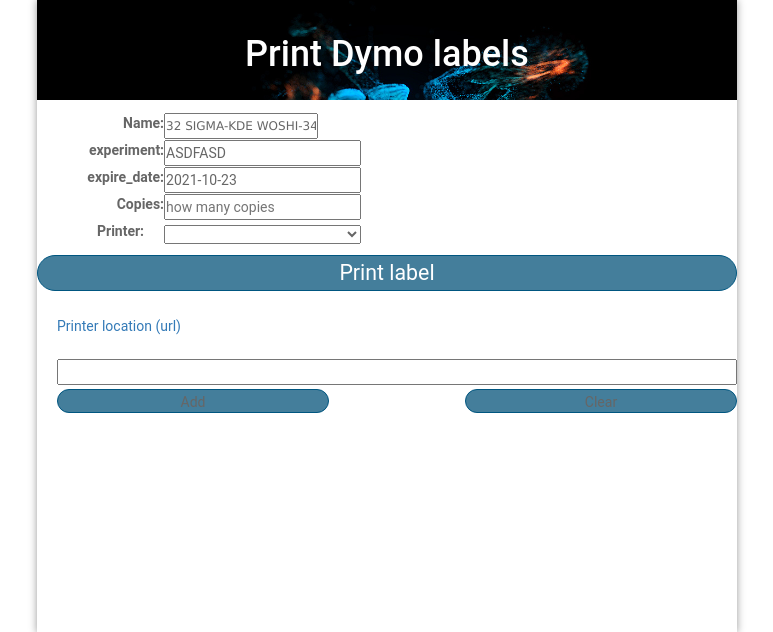
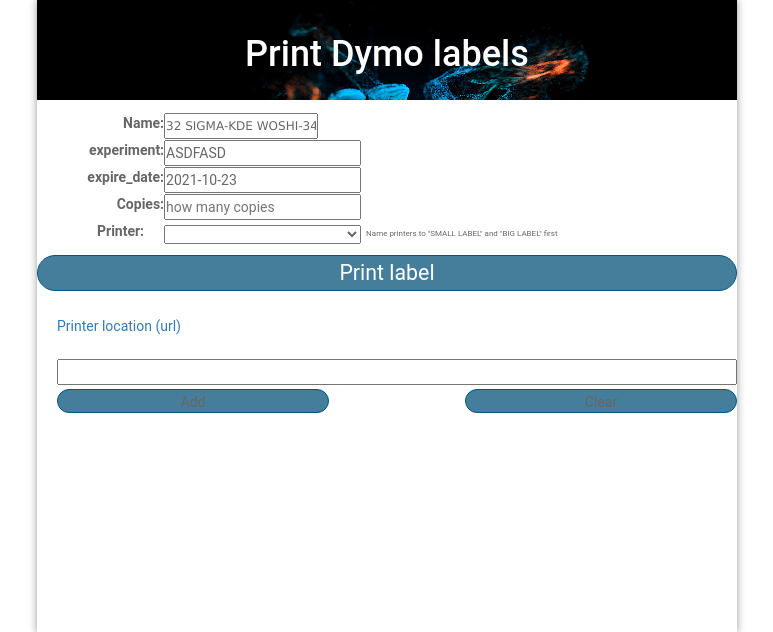
Before and after one commit to Lowen695/labapp, a Django app: page /printpage/32 in a window 1280 px wide. Shown: the top 632 px of the page, without its empty margins (253-1026 px from the left). Run offline with Django 3.2, Linux system fonts and the light colour scheme; data comes from the database, SQL or seed files in the repository; both versions use the stored data as it was after the commit; lists and menus that the app fills with data are empty; some libraries are stand-ins or nearby versions.

Commit message:
tweaked11 lab app

```diff
--- a/chemicals/templates/chemicals/printpage.html
+++ b/chemicals/templates/chemicals/printpage.html
@@ -63,6 +63,7 @@
         <tr>
             <td style="text-align: right; width: 60px;position: relative;padding-left: 20px"><div id="printersDiv"><label for="printersComboBox" class="labels">Printer:</label></td>
             <td><select id="printersComboBox"></select></td>
+            <td style="padding-left: 5px; font-size: 8px">  Name printers to "SMALL LABEL" and "BIG LABEL" first </td>
         </tr>
 
 
```
Also changed, not shown: db.sqlite3.
